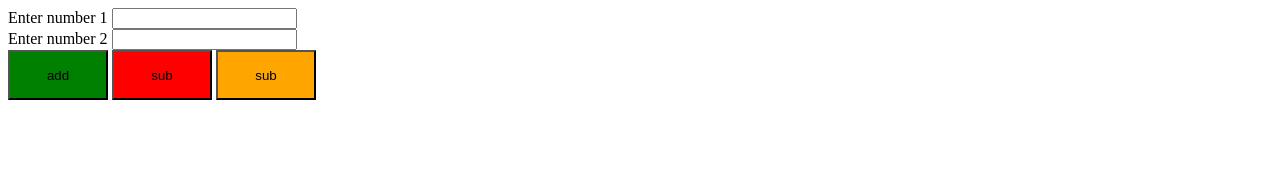
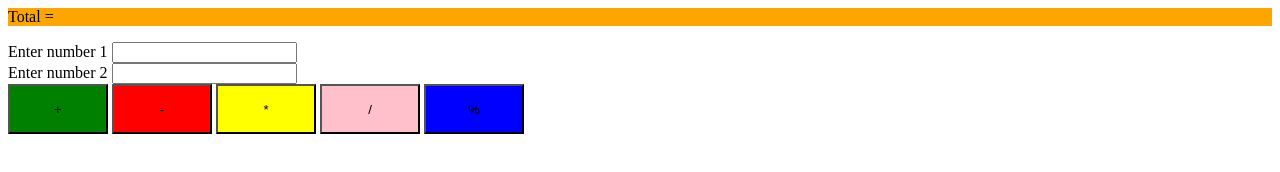
Before and after one commit to Newtamkashyap/html-project, a plain HTML site: page arithmetic-operation.html in a window 1280 px wide. Drawn offline with Linux system fonts and the light colour scheme.

Commit message:
added mathematical operations

```diff
--- a/arithmetic-operation.html
+++ b/arithmetic-operation.html
@@ -16,16 +16,27 @@
             .orange{
                 background-color: orange;
             }
+            .yellow{
+                background-color: yellow;
+            }
+            .pink{
+                background-color: pink;
+            }
+            .blue{
+                background-color:blue;
+            }
+
         </style>
 <script>
 function sum(){
-    console.log('calling sum');
+    console.log('calling sum()');
 
     let num1 = Number (document.getElementById('number1').value);
     let num2 = Number (document.getElementById('number2').value);
     let total = num1 + num2;
     console.log('sum of number = ' + total);
 
+     document.getElementById("printValue").innerHTML = "sum of two num = " + total;
 
     console.log('end of sum method');
 }
@@ -34,31 +45,85 @@ function sum(){
 
 
 function subtract(){
-    console.log('calling subtract');
+    console.log('calling subtract()');
     let num1 = Number (document.getElementById('number1').value);
     let num2 = Number (document.getElementById('number2').value);
     let sub = num1-num2;
+
     console.log('subtract of number =' +sub);
-    console.log('end of sub method');
+
+    //Manipulate or Update Html element/tag value
+    document.getElementById("printValue").innerHTML= "subtract of number1 & number2 = "+sub;
+
+
+    console.log('end of subtract method');
+
 
 }
 
+function multiply(){
+    console.log('calling multiply()');
+    let num1 = Number (document.getElementById('number1').value);
+    let num2 = Number (document.getElementById('number2').value);
+    let multi= num1*num2;
+
+    console.log('multiply of two number =' +multi);
+
+    //Manipulate or Update Html element/tag value
+    document.getElementById("printValue").innerHTML= "multiply of number1 & number2 = "+multi;
 
 
+    console.log('end of multiply method');
+
+
+}
+function division(){
+    console.log('calling division()');
+    let num1 = Number (document.getElementById('number1').value);
+    let num2 = Number (document.getElementById('number2').value);
+    let div= num1/num2;
+
+    console.log('division of two number =' +div);
+
+    //Manipulate or Update Html element/tag value
+    document.getElementById("printValue").innerHTML= "division of number1 & number2 = "+div;
+
+
+    console.log('end of division method');
+
+
+}
+function percentage(){
+    console.log('calling percentage()');
+    let num1 = Number (document.getElementById('number1').value);
+    let num2 = Number (document.getElementById('number2').value);
+    let percent= ((num1/num2)*100) + "%";
+
+    console.log('percentage of two number =' +percent);
+
+    //Manipulate or Update Html element/tag value
+    document.getElementById("printValue").innerHTML= "percentage of number1 & number2 = "+percent;
+
+
+    console.log('end of percentage method');
+
+
+}
 
 </script>
     </head>
     <body>
-
+        <p  class="orange" id="printValue">Total = </p  >
       <label>Enter number 1</label>
       <input type="text"  id="number1">
       <br>
       <label>Enter number 2</label>
       <input type="text"  id="number2">
       <br>
-        <button class="green button" onClick="sum()">add</button>
-        <button class="red button" onClick="subtract()">sub</button>
-        <button class="orange button" onClick="subtract()">sub</button>
-
+        <button class="green button" onClick="sum()">+</button>
+        <button class="red button" onClick="subtract()">-</button>
+        <button class="yellow button" onClick="multiply()">*</button>
+        <button class="pink button" onClick="division()">/</button>
+        <button class="blue button" onClick="percentage()">%</button>
     </body>
 </html>
```
